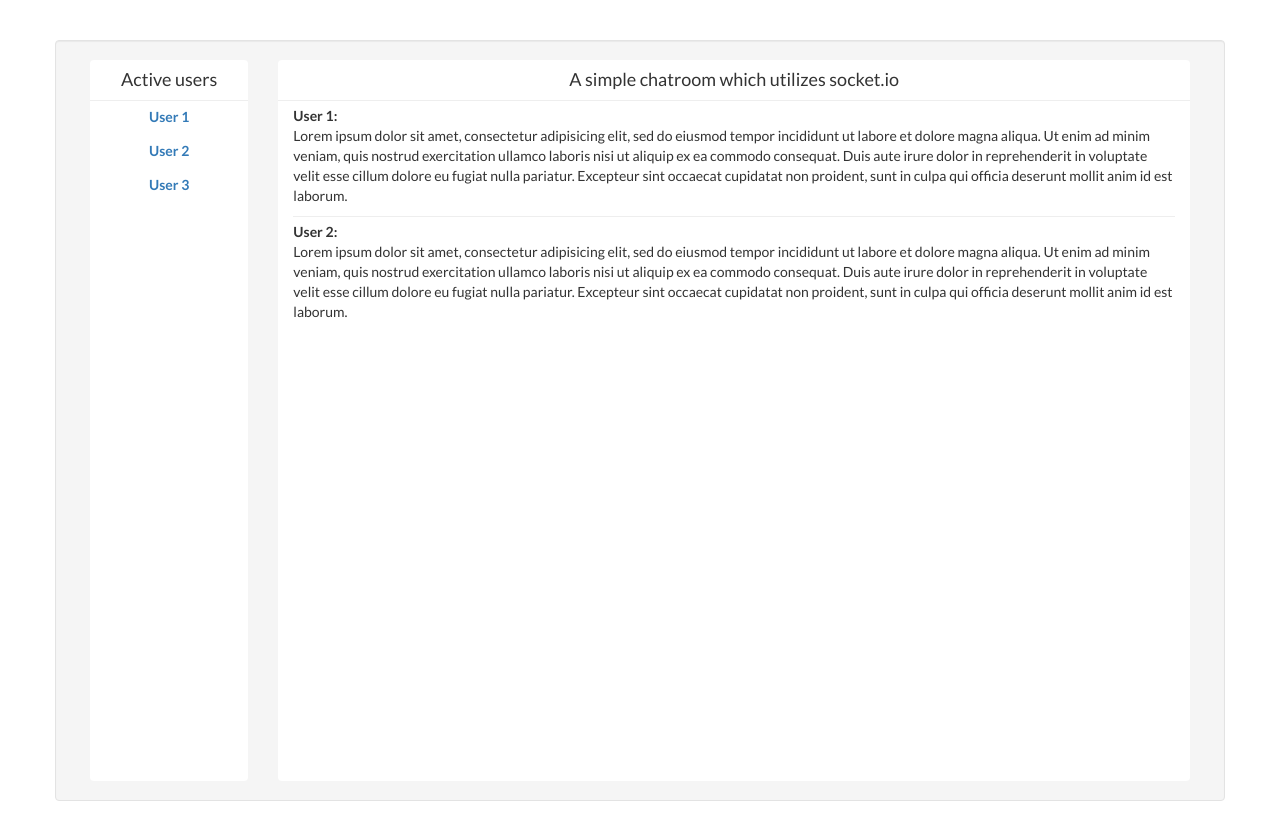
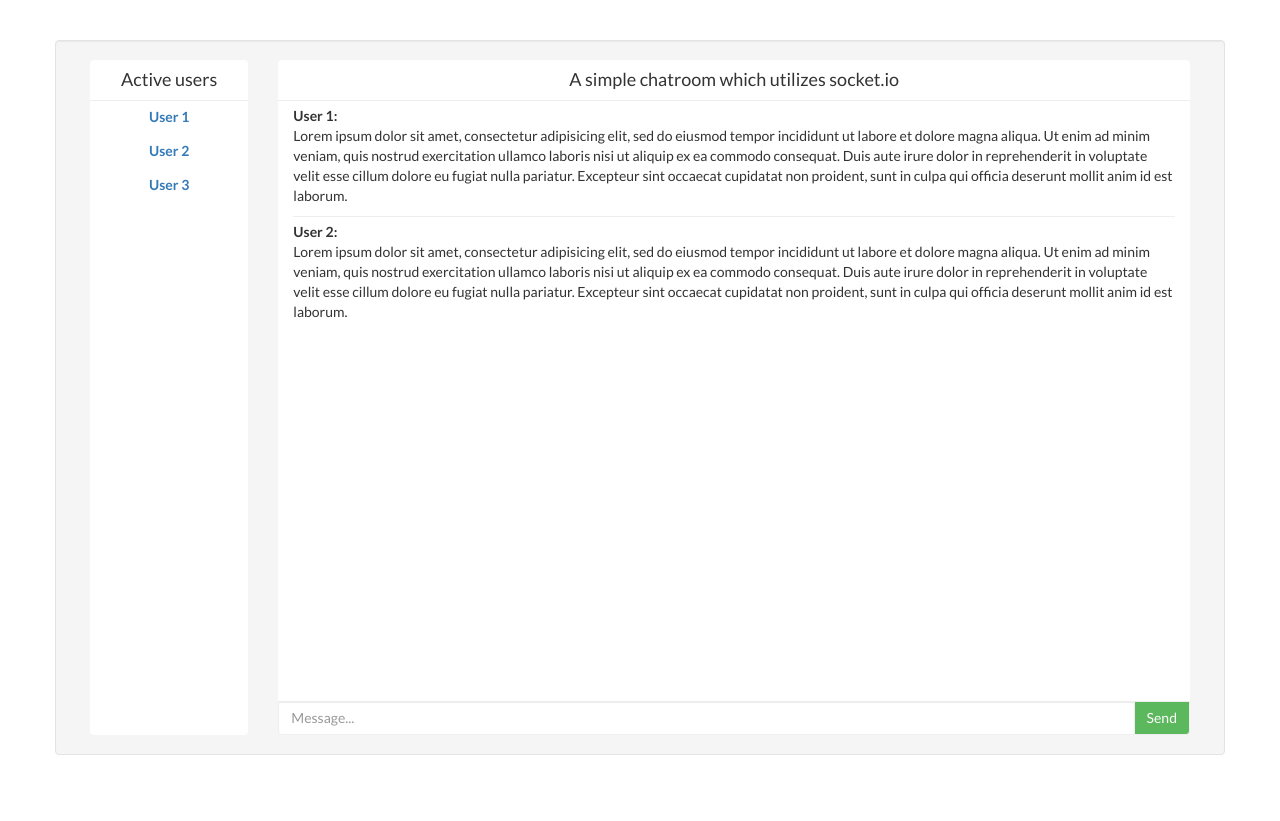
Before and after one commit to mllnd/node-chat, a website: page public/index.html in a window 1280 px wide. After the commit the page ends 800 px from the top, so only its background shows below. Drawn offline with nearby package versions, Linux system fonts and the light colour scheme.

Commit message:
Add additional style changes and a message input bar + button

```diff
--- a/public/css/styles.css
+++ b/public/css/styles.css
@@ -9,7 +9,10 @@ body {
 }
 .data-container {
     padding-bottom: 10px;
-    height: 680px;
+    height: 600px;
+}
+.data-container-users {
+    min-height: 675px;
 }
 .user-list a {
     padding: 6px 10px !important;
@@ -42,3 +45,18 @@ body {
 h4 {
     margin-bottom: 0px;
 }
+.chat-input {
+    border-top-left-radius: 0px;
+    border-top-right-radius: 0px;
+    border: #eee 1px solid;
+}
+.send-message-button {
+    border-top-right-radius: 0px;
+    border: #eee 1px solid;
+}
+.send-message-button:hover {
+    border: #eee 1px solid;
+}
+.send-message-button:active {
+    border: #eee 1px solid;
+}
--- a/public/index.html
+++ b/public/index.html
@@ -18,9 +18,9 @@
     <body>
         <div class="container" style="padding-top: 40px;">
             <div class="row">
-                <div class="col-md-12 well" style="min-height: 700px">
+                <div class="col-md-12 well">
                     <div class="col-md-2">
-                        <div class="content-wrapper">
+                        <div class="content-wrapper data-container-users">
                             <h4 class="chat-heading">Active users</h4>
                             <div class="data-container scrollable">
                                 <ul class="nav nav-pills nav-stacked user-list">
@@ -52,6 +52,12 @@
                                     </div>
                                 </div>
                             </div>
+                            <div class="input-group">
+                                <input type="text" class="form-control chat-input" placeholder="Message...">
+                                <span class="input-group-btn">
+                                    <button class="btn btn-success send-message-button" type="button">Send</button>
+                                </span>
+                            </div><!-- /input-group -->
                         </div>
                     </div>
                 </div>
```
